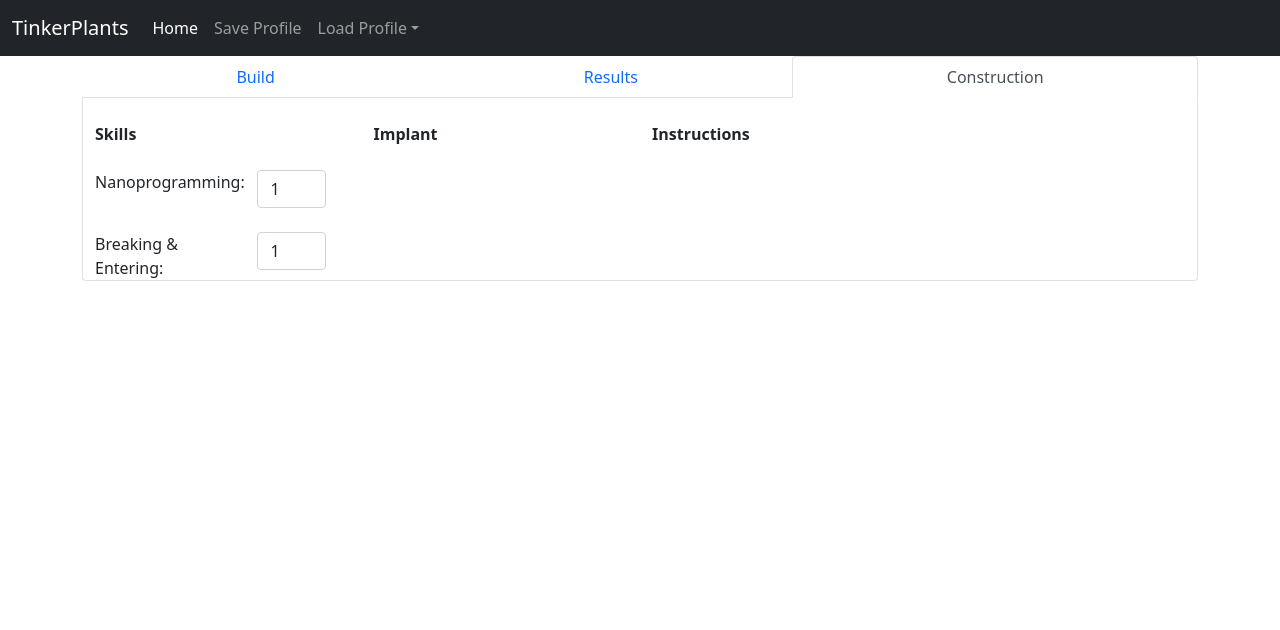
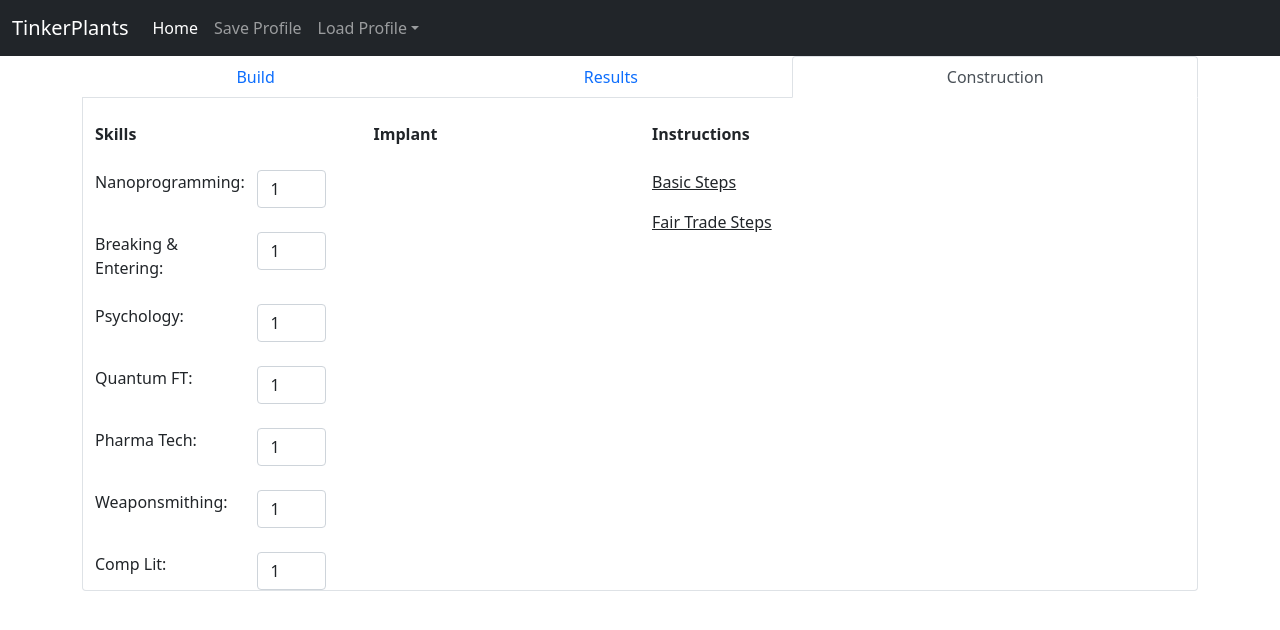
Before and after one commit to TheTinkeringIdiot/Tinkerplants, a Django app: template tinkerplants/templates/tinkerplants/index.html in a window 1280 px wide, after a click on "Construction". Shown: the top 630 px of the page. Run offline with Django 3.2, Linux system fonts and the light colour scheme; the template is opened without the code that fills it, so the values that code supplies are empty; some libraries are stand-ins or nearby versions.

Commit message:
add fair trade construction

```diff
--- a/tinkerplants/templates/tinkerplants/index.html
+++ b/tinkerplants/templates/tinkerplants/index.html
@@ -739,6 +739,51 @@
                                 <input type="number" id="be-skill" class="form-control" value="1">
                             </div>
                         </div>
+                        <div class="row">&nbsp</div>
+                        <div class="row">
+                            <div class="col col-md-7">
+                                <span>Psychology: </span>
+                            </div>
+                            <div class="col col-md-4">
+                                <input type="number" id="psy-skill" class="form-control" value="1">
+                            </div>
+                        </div>
+                        <div class="row">&nbsp</div>
+                        <div class="row">
+                            <div class="col col-md-7">
+                                <span>Quantum FT: </span>
+                            </div>
+                            <div class="col col-md-4">
+                                <input type="number" id="qft-skill" class="form-control" value="1">
+                            </div>
+                        </div>
+                        <div class="row">&nbsp</div>
+                        <div class="row">
+                            <div class="col col-md-7">
+                                <span>Pharma Tech: </span>
+                            </div>
+                            <div class="col col-md-4">
+                                <input type="number" id="pt-skill" class="form-control" value="1">
+                            </div>
+                        </div>
+                        <div class="row">&nbsp</div>
+                        <div class="row">
+                            <div class="col col-md-7">
+                                <span>Weaponsmithing: </span>
+                            </div>
+                            <div class="col col-md-4">
+                                <input type="number" id="ws-skill" class="form-control" value="1">
+                            </div>
+                        </div>
+                        <div class="row">&nbsp</div>
+                        <div class="row">
+                            <div class="col col-md-7">
+                                <span>Comp Lit: </span>
+                            </div>
+                            <div class="col col-md-4">
+                                <input type="number" id="cl-skill" class="form-control" value="1">
+                            </div>
+                        </div>
                     </div>
                     <div class="col col-md-3">
                         <table class="table table-striped">
@@ -748,7 +793,18 @@
                         </table>
                     </div>
                     <div class="col col-md-6">
-                        <ol id="instructions"></ol>
+                        <div class="row">
+                            <u>Basic Steps</u>
+                        </div>
+                        <div class="row">
+                            <ol id="basic-steps"></ol>
+                        </div>
+                        <div class="row">
+                            <u>Fair Trade Steps</u>
+                        </div>
+                        <div class="row">
+                            <ol id="ft-steps"></ol>
+                        </div>
                     </div>
                 </div>
             </div>
--- a/tinkerplants/templates/tinkerplants/index_script.html
+++ b/tinkerplants/templates/tinkerplants/index_script.html
@@ -248,12 +248,27 @@
         slot = elem.textContent
         np_skill = document.getElementById('np-skill').value
         be_skill = document.getElementById('be-skill').value
+        psy_skill = document.getElementById('psy-skill').value
+        qft_skill = document.getElementById('qft-skill').value
+        pt_skill = document.getElementById('pt-skill').value
+        ws_skill = document.getElementById('ws-skill').value
+        cl_skill = document.getElementById('cl-skill').value
+
+        skills = {
+            'Nanoprogramming' : np_skill,
+            'Break & Entry' : be_skill,
+            'Psychology' : psy_skill,
+            'Quantum FT' : qft_skill,
+            'Pharma Tech' : pt_skill,
+            'Weaponsmithing' : ws_skill,
+            'Computer Literacy' : cl_skill
+        }
 
         const csrftoken = document.querySelector('[name=csrfmiddlewaretoken]').value
 
         fetch('construct_imp', {
             method: 'post',
-            body: JSON.stringify({'slot' : slot, 'np_skill' : np_skill, 'be_skill' : be_skill}),
+            body: JSON.stringify({'slot' : slot, 'skills' : skills}),
             headers: {
                 'Accept' : 'application/json',
                 'Content-Type' : 'application/json',
@@ -261,19 +276,30 @@
             }
         }).then(response => response.json())
         .then(data => {
-            update_steps(JSON.parse(data.steps))
+            update_basic_steps(JSON.parse(data.basic_steps))
+            update_ft_steps(JSON.parse(data.ft_steps))
         })
     }
 
-    function update_steps(data) {
-        instructions = document.getElementById('instructions')
-        instructions.innerHTML = ''
-
+    function update_basic_steps(data) {
+        basic_steps = document.getElementById('basic-steps')
+        basic_steps.innerHTML = ''
 
         for(idx in data) {
             new_li = document.createElement('li')
             new_li.textContent = data[idx]
-            instructions.appendChild(new_li)
+            basic_steps.appendChild(new_li)
+        }
+    }
+
+    function update_ft_steps(data) {
+        ft_steps = document.getElementById('ft-steps')
+        ft_steps.innerHTML = ''
+
+        for(idx in data) {
+            new_li = document.createElement('li')
+            new_li.textContent = data[idx]
+            ft_steps.appendChild(new_li)
         }
     }
 
```
Also changed, not shown: tinkerplants/utils.py (+97 -12 lines), tinkerplants/views.py (+92 -15 lines).
